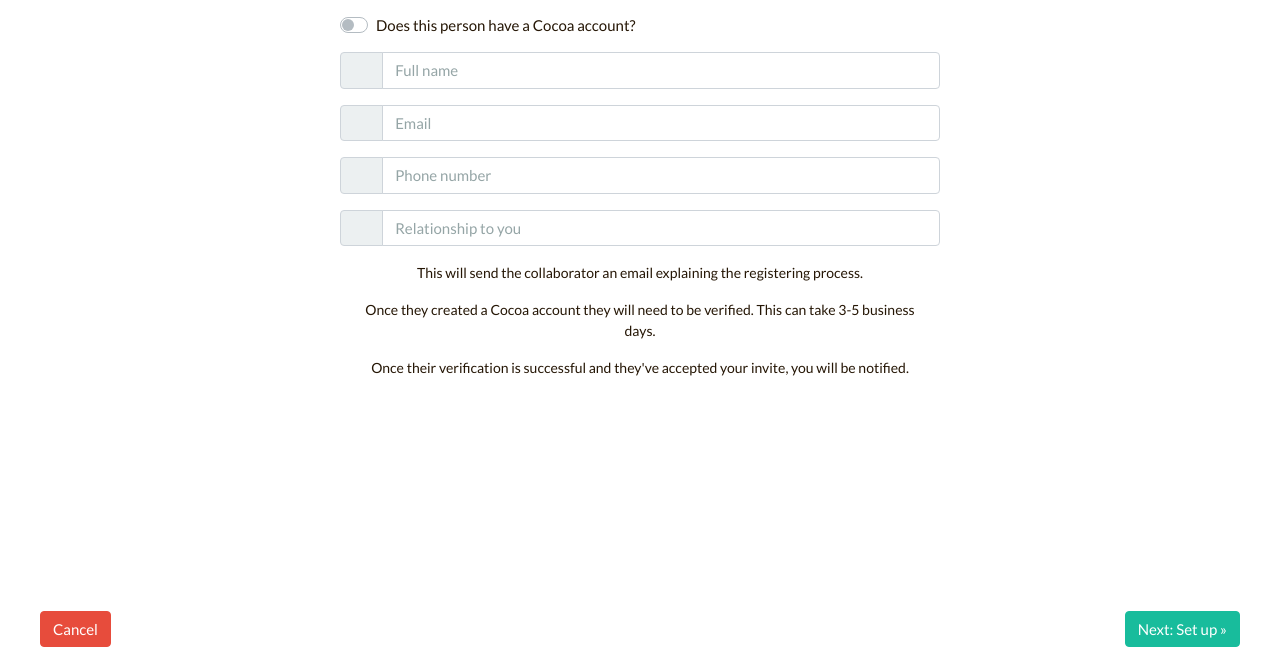
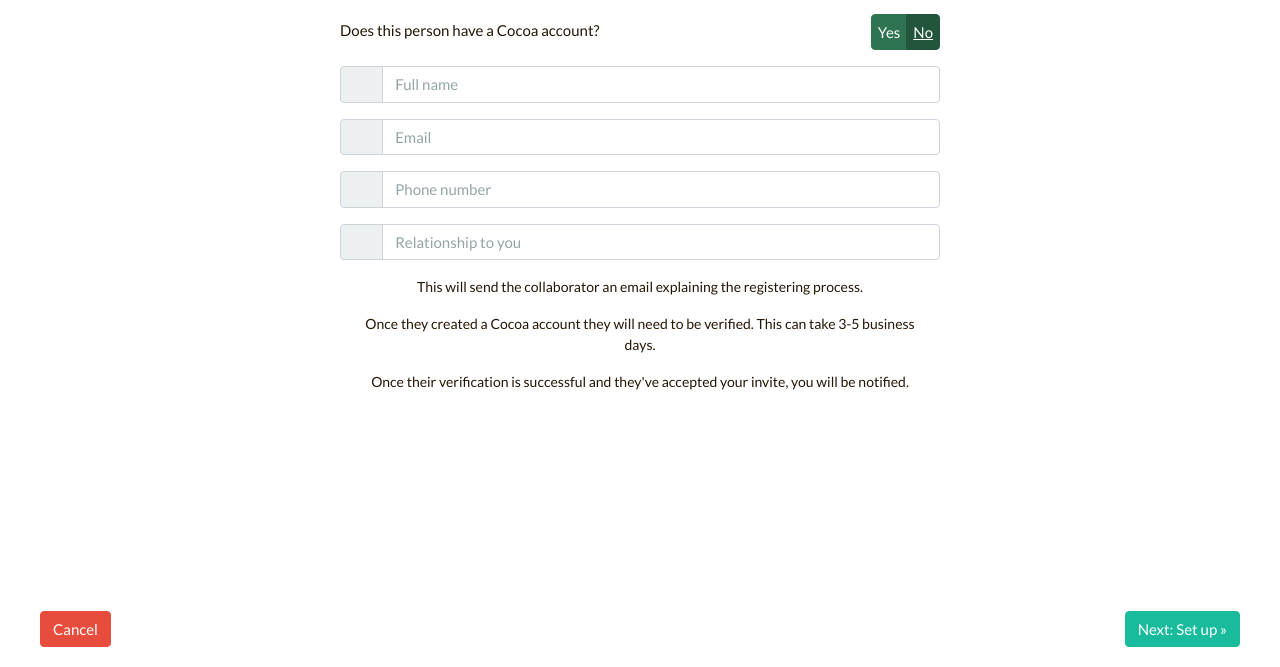
Before and after one commit to baileytalks/baileytalks.github.io, a plain HTML site: page team-joint-account/step2.html in a window 1280 px wide. Shown: the part 133-800 px from the top of the page. Drawn offline with Linux system fonts and the light colour scheme.

Commit message:
updating app

```diff
--- a/team-joint-account/css/styles.css
+++ b/team-joint-account/css/styles.css
@@ -232,3 +232,19 @@
 .expandable-content select {
 	padding-left: 3px;
 }
+.yes-no .btn {
+	padding:0.375rem;
+}
+
+.yes-no .btn.btn-primary {
+	background-color: #307351;
+	border-color: #307351;
+}
+
+.yes-no .btn.btn-primary.active {
+	background-color: #23553c;
+	border-color: #23553c;
+	text-decoration: underline;
+}
+
+label.padded {padding-top:5px;}
--- a/team-joint-account/step2.html
+++ b/team-joint-account/step2.html
@@ -46,12 +46,15 @@
 		<main>
 			<h1 class="mb-30">Invite collaborator</h1>
 
-			<div class="form-group">
-				<div class="custom-control custom-switch">
-					<input type="checkbox" class="custom-control-input" id="customSwitch1" />
-					<label class="custom-control-label" for="customSwitch1"
-						>Does this person have a Cocoa account?</label
-					>
+			<label class="padded">Does this person have a Cocoa account?</label>
+			<div class="form-group float-right yes-no">
+				<div class="btn-group btn-group-toggle" data-toggle="buttons">
+					<label class="btn btn-primary">
+					  <input type="radio" name="options" id="option1" autocomplete="off"> Yes
+					</label>
+					<label class="btn btn-primary active">
+					  <input type="radio" name="options" id="option2" autocomplete="off" checked=""> No
+					</label>
 				</div>
 			</div>
 
```
Also changed, not shown: team-joint-account/dashboard.html (+1 -1 lines), team-joint-account/step4.html (+4 -3 lines), team-joint-account/step4b.html (+3 -2 lines), 1 other file.
